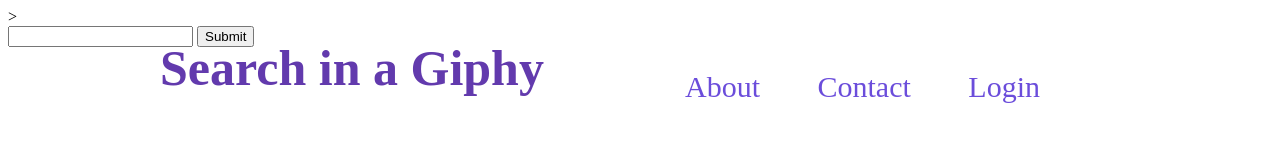
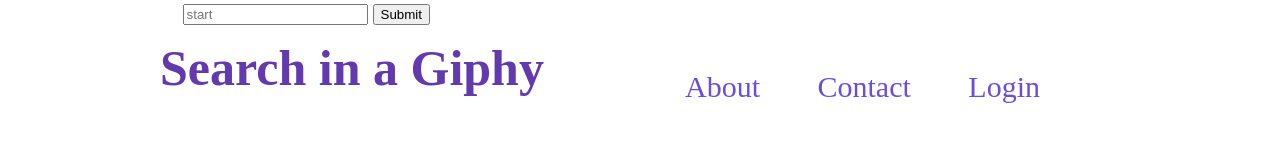
Before and after one commit to pi0115/New-folder--17-, a plain HTML site: page index.html in a window 1280 px wide. Drawn offline with Linux system fonts and the light colour scheme; a web font is replaced by a local one.

Commit message:
used position absolute to center the text box and button

```diff
--- a/css/style.css
+++ b/css/style.css
@@ -33,3 +33,12 @@ h1 {
   color: blueviolet;
   border-color: rgb(57, 6, 105);
 }
+
+.container-input {
+  position: absolute;
+  bottom: 775px;
+  right: 850px;
+  font-size: 20px;
+
+
+}
--- a/index.html
+++ b/index.html
@@ -10,7 +10,7 @@
   <link rel="stylesheet" href="css/style.css">
 
 
-  <title>Giphy</title>>
+  <title>Giphy</title>
 </head>
 
 <body>
@@ -24,8 +24,8 @@
   </div>
 
 
-  <div class="container container-padding50">
-    <input type="text" class="container-textinput" />
+  <div class="container-input">
+    <input type="text" class="name" placeholder=start searching />
     <button class="container-button">Submit</button>
   </div>
   <div class="box-container">
```
